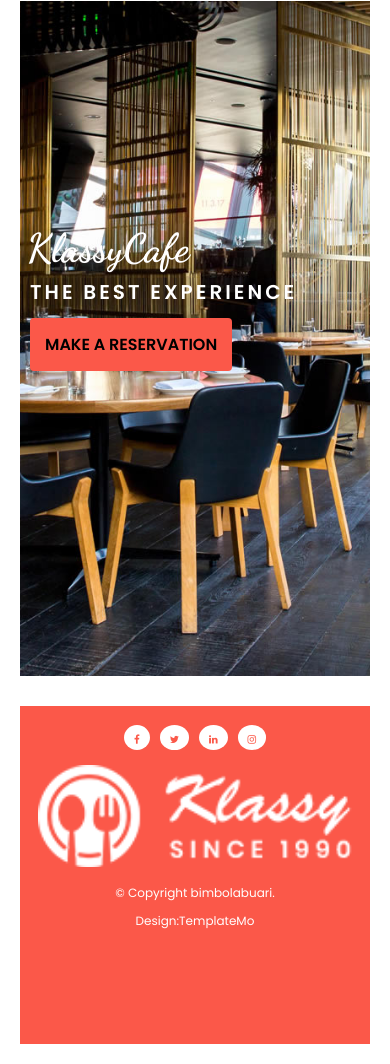
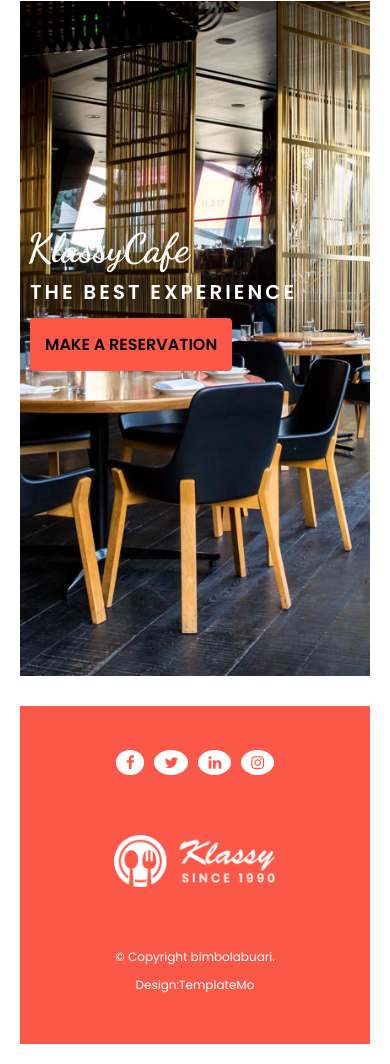
Before and after one commit to bimbolabuari/odin-restuarant-js, a website built with webpack: page src/index.html in a window 390 px wide. Shown: the part 99-1163 px from the top of the page. Built offline with nearby package versions, Linux system fonts and the light colour scheme.

Commit message:
feat: Edit footer and nav link styles

```diff
--- a/src/css/index.css
+++ b/src/css/index.css
@@ -80,7 +80,7 @@ body {
 }
 
 .social-link {
-  font-size: 15px;
+  font-size: 18px;
   color: #fb5849;
   padding: 10px;
 }
@@ -118,6 +118,8 @@ body {
   color: #2a2a2a;
   text-transform: capitalize;
   background-color: transparent;
+  cursor: pointer;
+  outline: none;
 }
 
 .main-text-button a {
@@ -352,6 +354,8 @@ body {
   padding-right: 10px;
   color: #fff;
   font-size: 12px;
+  text-align: end;
+  display: block;
 }
 
 .phone,
@@ -412,6 +416,7 @@ body {
   background-color: #fb5849;
   height: 20vh;
   color: #fff;
+  padding: 0 5.3em;
 }
 
 input {
@@ -467,6 +472,10 @@ textarea {
     margin: 5px;
   }
 
+  .footer {
+    padding: 0;
+  }
+
   .table {
     font-size: 10px;
   }
@@ -505,6 +514,13 @@ textarea {
     display: block;
   }
 
+  .footer {
+    flex-direction: column;
+    justify-content: space-evenly;
+    text-align: center;
+    height: 40vh;
+  }
+
   .right-flex {
     width: 100%;
     height: 50%;
@@ -526,15 +542,9 @@ textarea {
 }
 
 @media only screen and (max-width: 600px) {
-  .footer {
-    padding-top: 19px;
-    display: block;
-    text-align: center;
-    height: 40vh;
-  }
-
   .copyright {
     padding: 5px 0;
+    text-align: center;
   }
 
   .social-icons {
@@ -543,7 +553,7 @@ textarea {
   }
 
   .social-link {
-    font-size: 10px;
+    font-size: 15px;
   }
 
   .h4,
```
